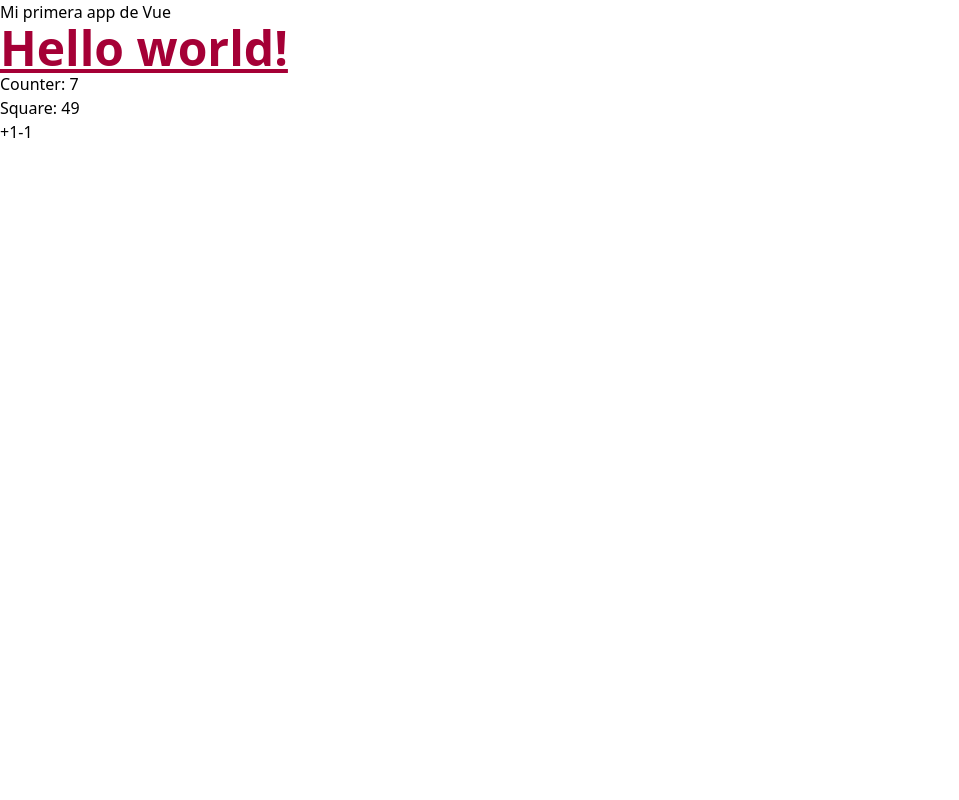
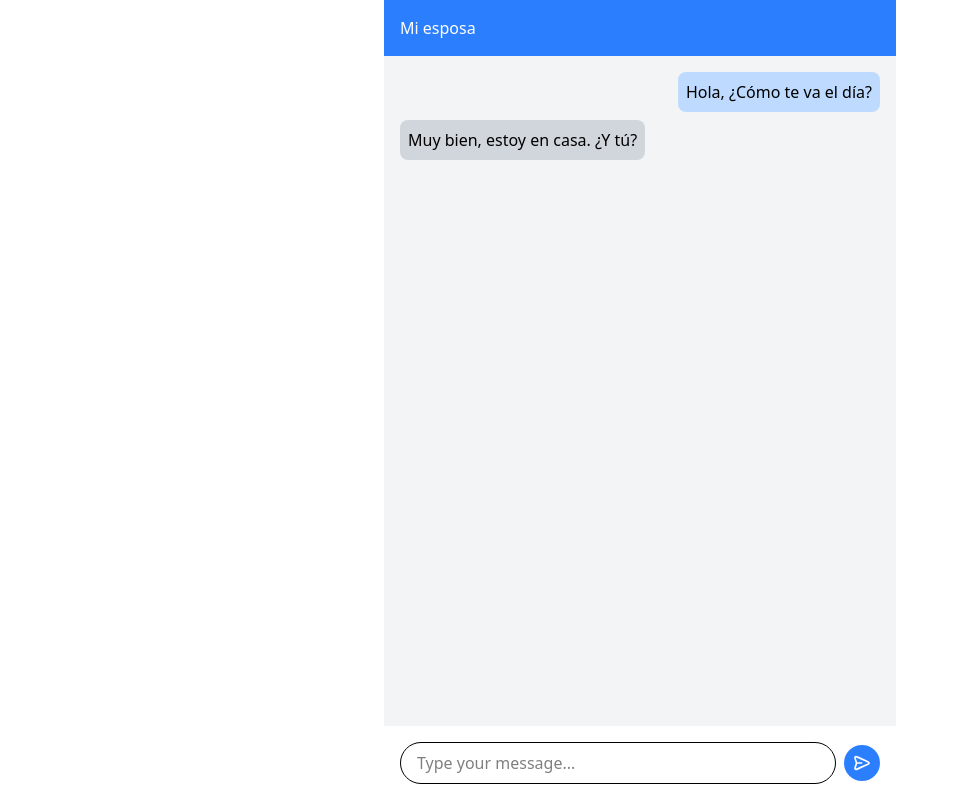
Before and after one commit to inesbetrian/indecision, a Vue app: page / in a window 1280 px wide. Shown: the whole page, without its empty margins (0-959 px from the left). Built offline with nearby package versions, Linux system fonts and the light colour scheme.

Commit message:
Pantalla de chat

```diff
--- a/src/App.vue
+++ b/src/App.vue
@@ -1,7 +1,7 @@
 <template>
-  <h1>Mi primera app de Vue</h1>
+  <!-- <h1>Mi primera app de Vue</h1>
 
-  <h1 class="text-5xl text-rose-800 font-bold underline">
+  <h1 >
     Hello world!
   </h1>
 
@@ -9,15 +9,18 @@
 
   <MeusNumeratorScript :valorem="10"/>
 
-  <MeusNumeratorScript2 :valorem="2"/>
+  <MeusNumeratorScript2 :valorem="2"/> -->
 
+  <IndecisionView/>
 
 </template>
 
 <script lang="ts" setup>
-import MeusNumerator from './components/MeusNumerator.vue';
-import MeusNumeratorScript from './components/MeusNumeratorScript.vue';
-import MeusNumeratorScript2 from './components/meus-numerator-script/MeusNumeratorScript2';
+import IndecisionView from './views/IndecisionView.vue';
+
+// import MeusNumerator from './components/MeusNumerator.vue';
+// import MeusNumeratorScript from './components/MeusNumeratorScript.vue';
+// import MeusNumeratorScript2 from './components/meus-numerator-script/MeusNumeratorScript2';
 
 
 </script>
--- a/src/components/MeusNumerator.vue
+++ b/src/components/MeusNumerator.vue
@@ -12,7 +12,11 @@
   </template>
 
 <script lang="ts" setup>
+
 import { computed, ref } from 'vue';
+import { useNumerator } from '@/composables/useNumerator';
+
+
 
 interface Props {
     valorem: number;
@@ -20,7 +24,9 @@
 
 const props = defineProps<Props>();
 
-const numerus = ref(props.valorem );
+const { numerus, quadrataNumerus } = useNumerator( props.valorem );
 
-const quadrataNumerus = computed(() => numerus.value * numerus.value);
+
+
+
 </script>
--- /dev/null
+++ b/src/composables/useNumerator.ts
@@ -0,0 +1,16 @@
+
+import { computed, ref } from "vue";
+
+
+export const useNumerator = ( incipiensValorem: number = 10 ) => {
+
+    const numerus = ref( incipiensValorem );
+
+    const quadrataNumerus = computed(() => numerus.value * numerus.value);
+
+
+    return {
+        numerus,
+        quadrataNumerus,
+    }
+}
--- /dev/null
+++ b/src/views/IndecisionView.vue
@@ -0,0 +1,53 @@
+
+<template>
+
+<div class="bg-gray-100 h-screen flex flex-col max-w-lg mx-auto">
+
+    <div class="bg-blue-500 p-4 text-white flex justify-between items-center">
+       <span>Mi esposa</span>
+    </div>
+
+    <div class="p-4 flex-1 overflow-auto">
+
+        <div class="flex flex-col space-y-2">
+            <div class="flex justify-end">
+                <div class="bg-blue-200 text-black p-2 max-w-xs rounded-lg">
+                    Hola, ¿Cómo te va el día?
+
+                </div>
+            </div>
+
+            <div class="flex ">
+                <div class="bg-gray-300 text-black p-2 max-w-xs rounded-lg">
+                    Muy bien, estoy en casa. ¿Y tú?
+                </div>
+            </div>
+
+        </div>
+
+
+    </div>
+
+    <div class="bg-white flex items-center p-4">
+        <input
+            type="text"
+            class="px-4 py-2 flex-1 border rounded-full focus:outline-none"
+            placeholder="Type your message..."
+        />
+
+        <button class="bg-blue-500 text-white rounded-full p-2 ml-2 hover:bg-blue-600 focus:outline-none">
+            <svg width="20px" height="20px" viewBox="0 0 24 24" fill="none" xmlns="http://www.w3.org/2000/svg" stroke="#ffffff" >
+                <g id="SVGRepo_bgCarrier" stroke-width="0"></g>
+                    <g id="SVGRepo_tracerCarrier" stroke-linecap="round" stroke-linejoin="round"></g>
+                    <g id="SVGRepo_iconCarrier">
+                    <path d="M11.5003 12H5.41872M5.24634 12.7972L4.24158 15.7986C3.69128 17.4424 3.41613 18.2643 3.61359 18.7704C3.78506 19.21 4.15335 19.5432 4.6078 19.6701C5.13111 19.8161 5.92151 19.4604 7.50231 18.7491L17.6367 14.1886C19.1797 13.4942 19.9512 13.1471 20.1896 12.6648C20.3968 12.2458 20.3968 11.7541 20.1896 11.3351C19.9512 10.8529 19.1797 10.5057 17.6367 9.81135L7.48483 5.24303C5.90879 4.53382 5.12078 4.17921 4.59799 4.32468C4.14397 4.45101 3.77572 4.78336 3.60365 5.22209C3.40551 5.72728 3.67772 6.54741 4.22215 8.18767L5.24829 11.2793C5.34179 11.561 5.38855 11.7019 5.407 11.8459C5.42338 11.9738 5.42321 12.1032 5.40651 12.231C5.38768 12.375 5.34057 12.5157 5.24634 12.7972Z" stroke="#ffffff" stroke-width="2" stroke-linecap="round" stroke-linejoin="round"></path>
+                </g>
+            </svg>
+
+        </button>
+    </div>
+
+
+</div>
+
+</template>
```
